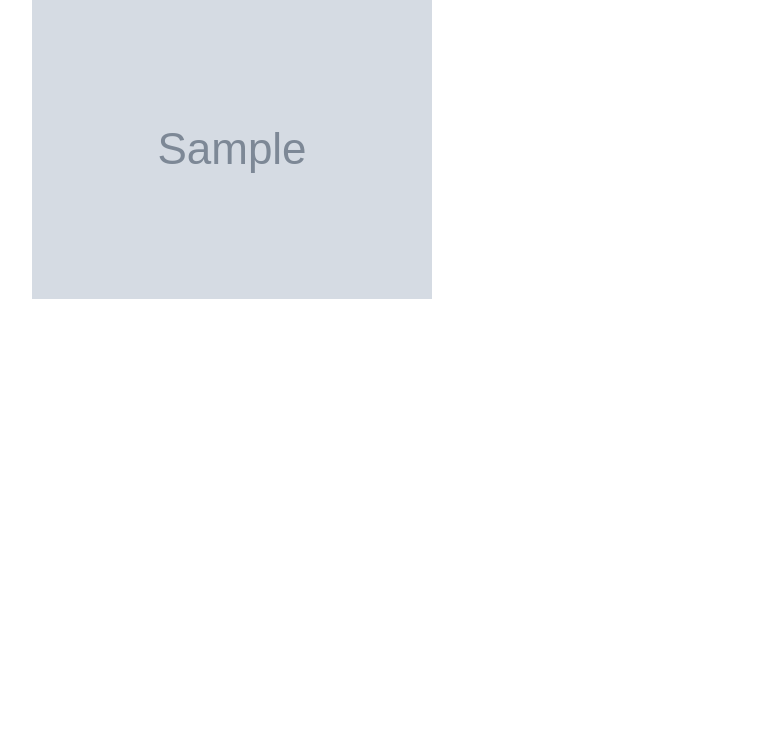
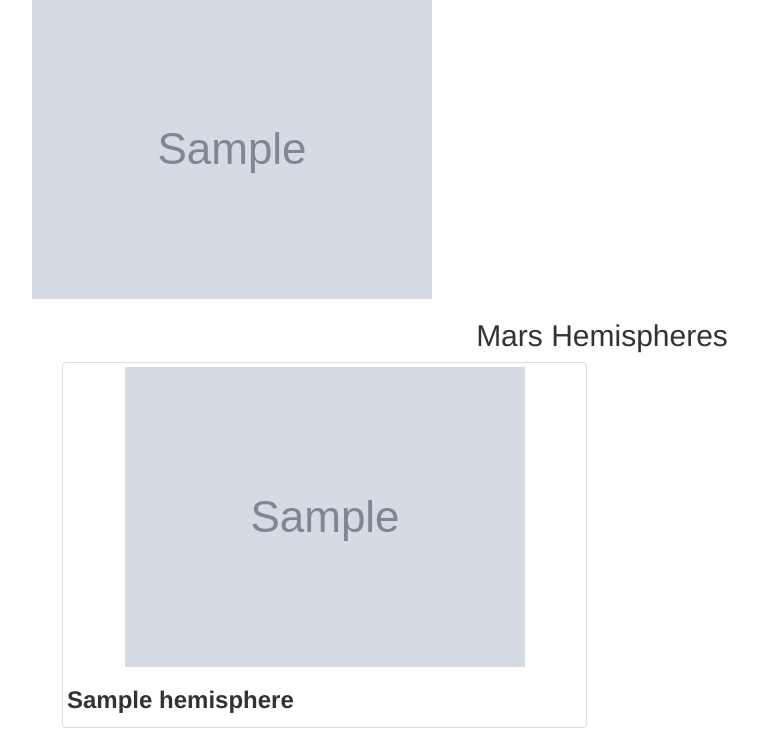
Before and after one commit to UrteMelyte/Mission-to-Mars, a Flask app: page / in a window 1280 px wide. Shown: the part 468-1216 px from the top of the page, without its empty margins (38-796 px from the left). Before the commit the page ends 767 px from the top, so only its background shows below. Run offline with Flask 2, Linux system fonts and the light colour scheme; grey boxes marked "Sample" are stand-in pictures; a database or web service that is not in the repository returns one stand-in record (values such as "Sample title"); some libraries are stand-ins or nearby versions.

Commit message:
Update index.html

```diff
--- a/flask_app/templates/index.html
+++ b/flask_app/templates/index.html
@@ -48,6 +48,21 @@
           </div>
         </div>
       </div>
+      <!-- Section for Hemispheres -->
+      <div>
+        <div class="col-md-12">
+          <h2><center>Mars Hemispheres</center></h2>
+          {% for hemisphere in mars.hemispheres %}
+            <div class="col-md-6">
+             <div class = "thumbnail">
+                <img src="{{hemisphere.image_url}}">
+                  <h3><b>{{hemisphere.title}}</b></h3>
+              </div>
+            </div>
+          {% endfor %}
+        </div>
+
+      </div>
     </div>
   </body>
 </html>
```
